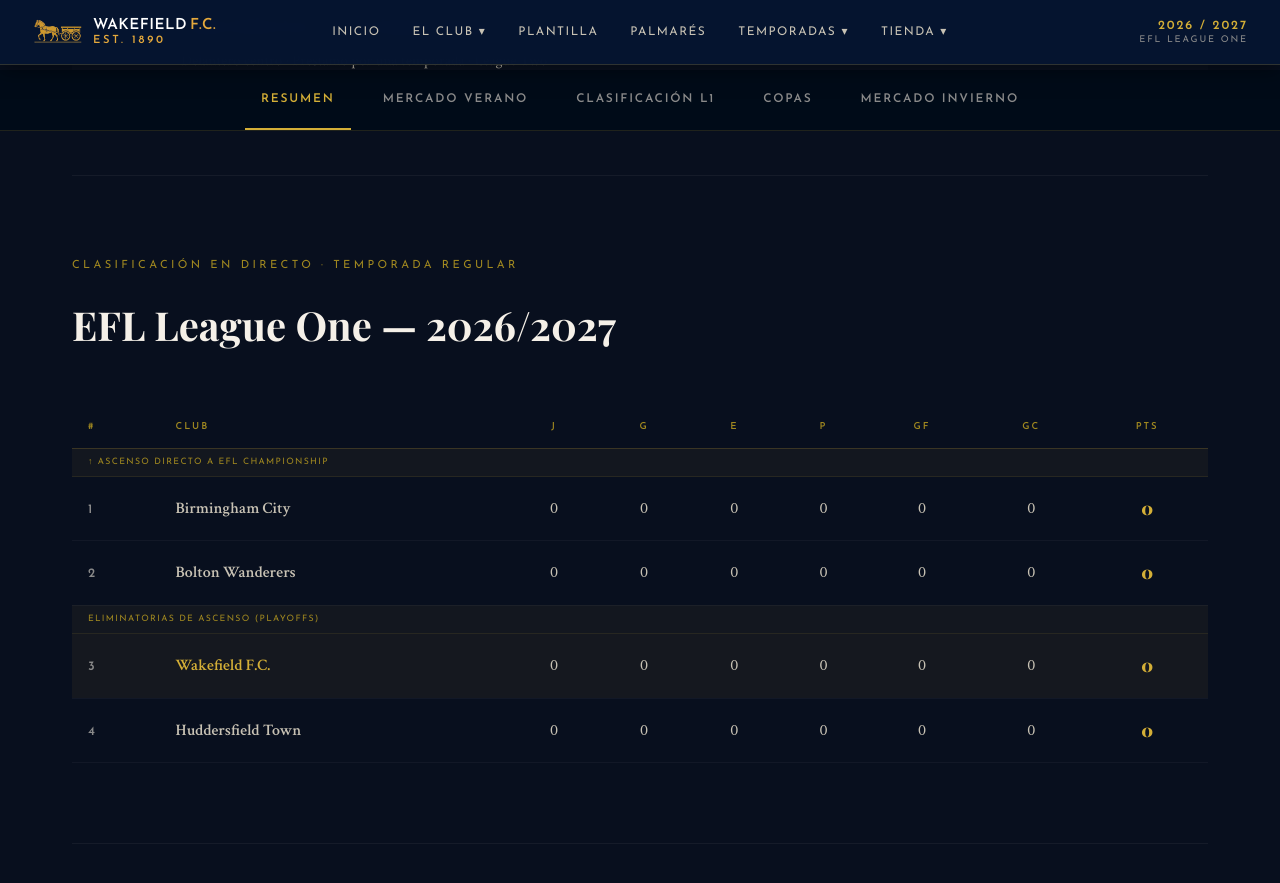
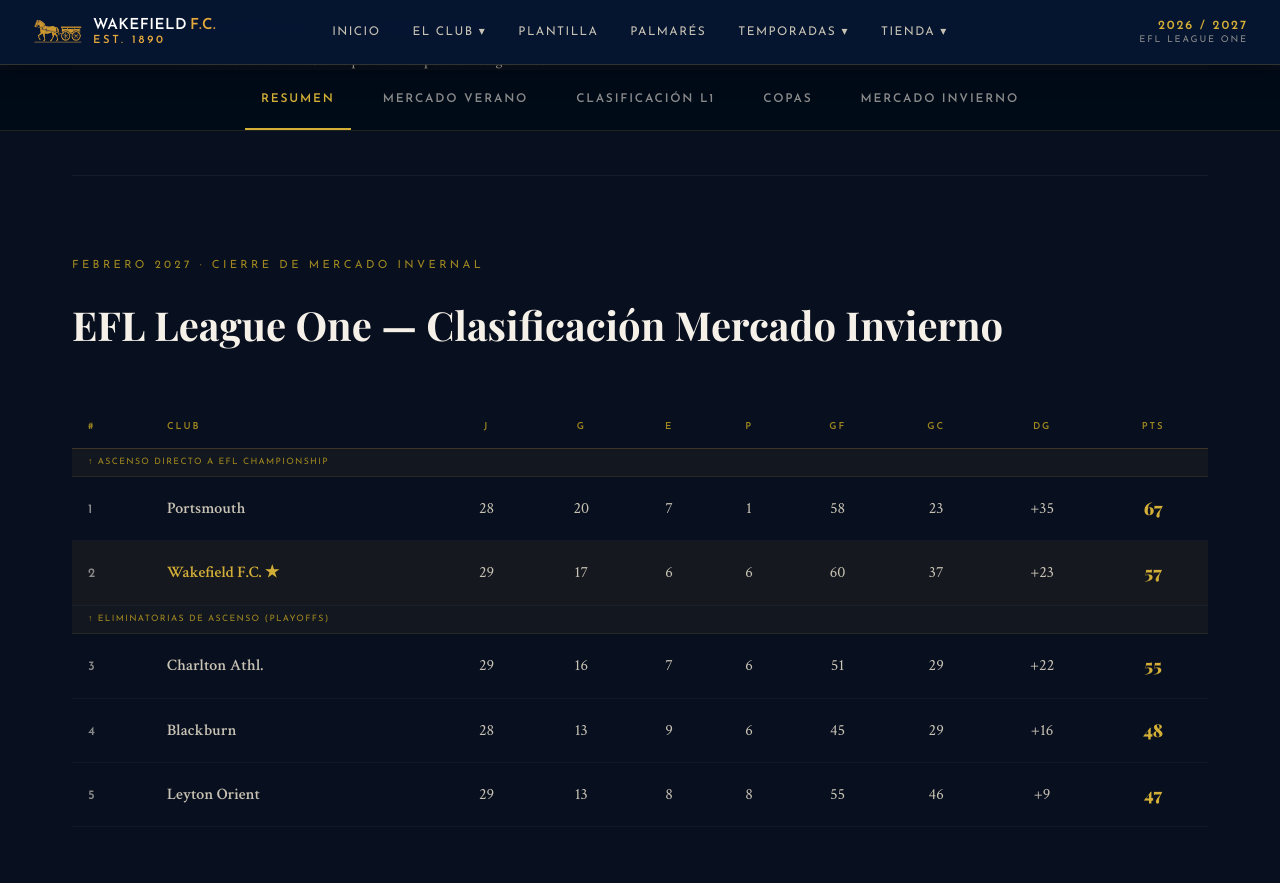
Before and after one commit to riise66/wakefieldfc, a Jekyll site: the page built from pages/temporada-2627.html, in a window 1280 px wide and 900 px high, scrolled down 2982 px. Shown: the top 883 px of the window. Built offline with Jekyll 4.4.1, drawn with Linux system fonts in a browser that asks for light colours; some web fonts are replaced; a style sheet for code colours, icons or effects is not loaded.

Commit message:
Update temporada-2627.html

```diff
--- a/pages/temporada-2627.html
+++ b/pages/temporada-2627.html
@@ -186,22 +186,37 @@
   </div>
 
   <div id="clasificacion" class="temp-section">
-    <div class="temp-section-label">Clasificación en directo · Temporada Regular</div>
-    <h2>EFL League One — 2026/2027</h2>
+    <div class="temp-section-label">Febrero 2027 · Cierre de mercado invernal</div>
+    <h2>EFL League One — Clasificación Mercado Invierno</h2>
     <table class="tabla-clasificacion">
       <thead>
         <tr>
-          <th>#</th><th>Club</th><th>J</th><th>G</th><th>E</th><th>P</th><th>GF</th><th>GC</th><th>PTS</th>
+          <th>#</th><th>Club</th><th>J</th><th>G</th><th>E</th><th>P</th><th>GF</th><th>GC</th><th>DG</th><th>PTS</th>
         </tr>
       </thead>
       <tbody>
-        <tr class="tabla-zona"><td colspan="9">↑ Ascenso directo a EFL Championship</td></tr>
-        <tr><td><span class="tabla-pos">1</span></td><td class="tabla-club">Birmingham City</td><td>0</td><td>0</td><td>0</td><td>0</td><td>0</td><td>0</td><td><span class="tabla-pts">0</span></td></tr>
-        <tr><td><span class="tabla-pos">2</span></td><td class="tabla-club">Bolton Wanderers</td><td>0</td><td>0</td><td>0</td><td>0</td><td>0</td><td>0</td><td><span class="tabla-pts">0</span></td></tr>
-        <tr class="tabla-zona"><td colspan="9">Eliminatorias de Ascenso (Playoffs)</td></tr>
+        <tr class="tabla-zona"><td colspan="10">↑ Ascenso directo a EFL Championship</td></tr>
+        <tr>
+          <td><span class="tabla-pos">1</span></td><td class="tabla-club">Portsmouth</td>
+          <td>28</td><td>20</td><td>7</td><td>1</td><td>58</td><td>23</td><td>+35</td><td><span class="tabla-pts">67</span></td>
+        </tr>
         <tr class="wakefield">
-          <td><span class="tabla-pos">3</span></td><td class="tabla-club">Wakefield F.C.</td><td>0</td><td>0</td><td>0</td><td>0</td><td>0</td><td>0</td><td><span class="tabla-pts">0</span></td></tr>
-        <tr><td><span class="tabla-pos">4</span></td><td class="tabla-club">Huddersfield Town</td><td>0</td><td>0</td><td>0</td><td>0</td><td>0</td><td>0</td><td><span class="tabla-pts">0</span></td></tr>
+          <td><span class="tabla-pos">2</span></td><td class="tabla-club">Wakefield F.C. ★</td>
+          <td>29</td><td>17</td><td>6</td><td>6</td><td>60</td><td>37</td><td>+23</td><td><span class="tabla-pts">57</span></td>
+        </tr>
+        <tr class="tabla-zona"><td colspan="10">↑ Eliminatorias de ascenso (Playoffs)</td></tr>
+        <tr>
+          <td><span class="tabla-pos">3</span></td><td class="tabla-club">Charlton Athl.</td>
+          <td>29</td><td>16</td><td>7</td><td>6</td><td>51</td><td>29</td><td>+22</td><td><span class="tabla-pts">55</span></td>
+        </tr>
+        <tr>
+          <td><span class="tabla-pos">4</span></td><td class="tabla-club">Blackburn</td>
+          <td>28</td><td>13</td><td>9</td><td>6</td><td>45</td><td>29</td><td>+16</td><td><span class="tabla-pts">48</span></td>
+        </tr>
+        <tr>
+          <td><span class="tabla-pos">5</span></td><td class="tabla-club">Leyton Orient</td>
+          <td>29</td><td>13</td><td>8</td><td>8</td><td>55</td><td>46</td><td>+9</td><td><span class="tabla-pts">47</span></td>
+        </tr>
       </tbody>
     </table>
   </div>
```
